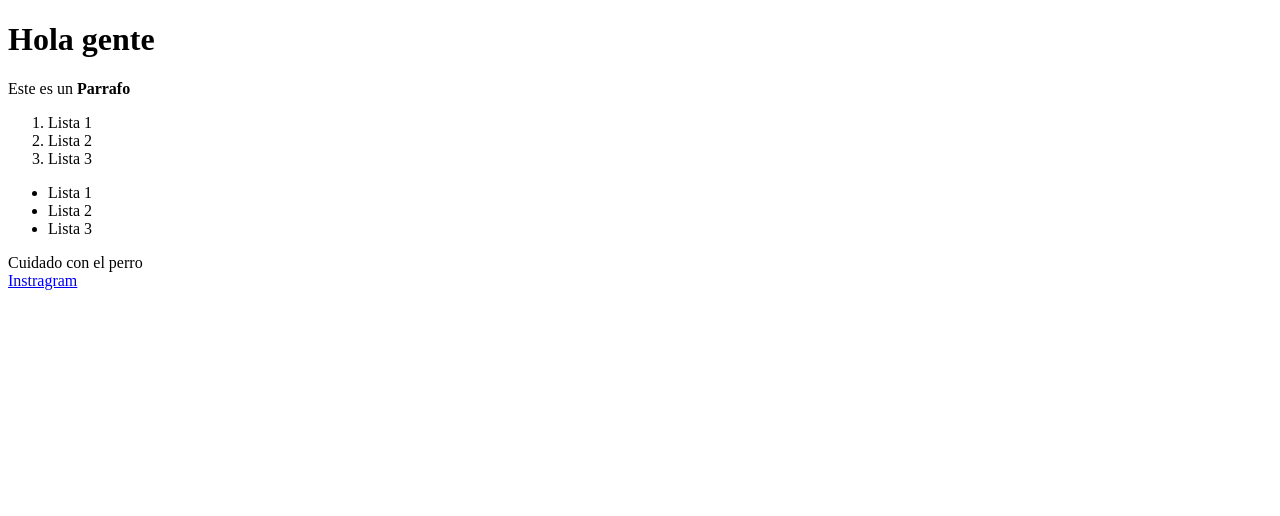
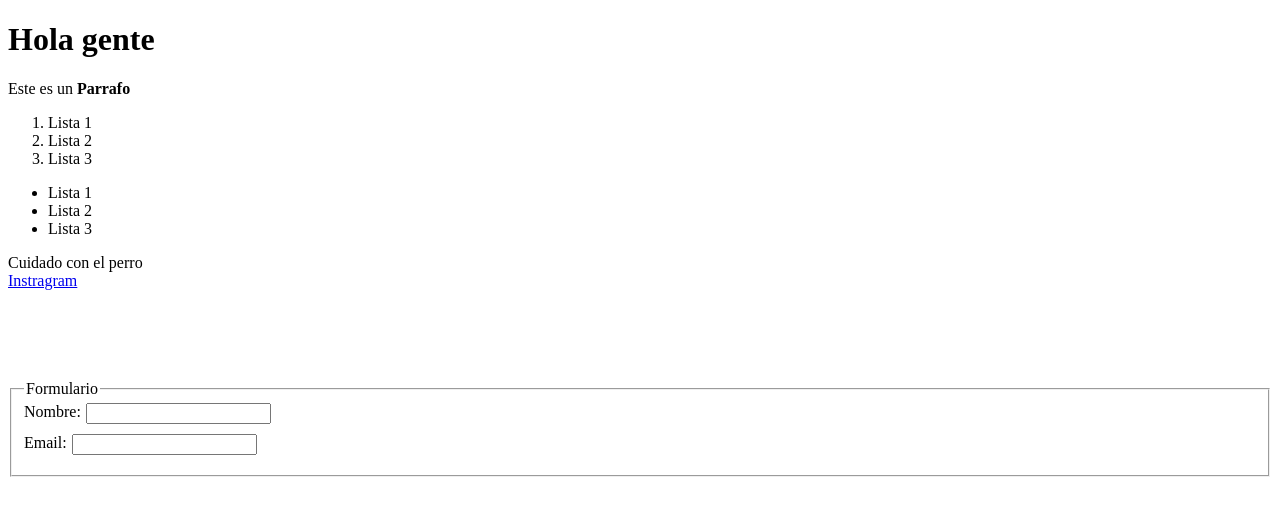
Before and after one commit to bryanribero/practicando-javascript, a website: page html/index.html in a window 1280 px wide. Drawn offline with Linux system fonts and the light colour scheme.

Commit message:
Formulario

```diff
--- a/html/index.html
+++ b/html/index.html
@@ -10,6 +10,7 @@
     <meta property="og:description" content="Descripcion de mi pagina" />
     <meta property="og:image" content="URL/imagen" />
 
+    <link rel="stylesheet" href="style.css" />
     <title>Document</title>
   </head>
   <body>
@@ -54,5 +55,29 @@
 
     <!-- Etiqueta anchor para poner enlaces <a> -->
     <a href="http://instagram.com" target="_blank" rel="noopener noreferrer">Instragram</a>
+
+    <br />
+    <br />
+    <br />
+    <br />
+    <br />
+    <br />
+
+    <!-- La etiqueta form se utiliza para crear formularios en una pagina -->
+    <form method="post" action="/">
+      <fieldset>
+        <legend>Formulario</legend>
+
+        <div class="field">
+          <label for="name">Nombre:</label>
+          <input type="text" name="name" id="name" />
+        </div>
+
+        <div class="field">
+          <label for="email">Email:</label>
+          <input type="email" name="email" id="email" />
+        </div>
+      </fieldset>
+    </form>
   </body>
 </html>
--- /dev/null
+++ b/html/style.css
@@ -0,0 +1,5 @@
+.field {
+  display: flex;
+  gap: 5px;
+  margin-bottom: 10px;
+}
```
